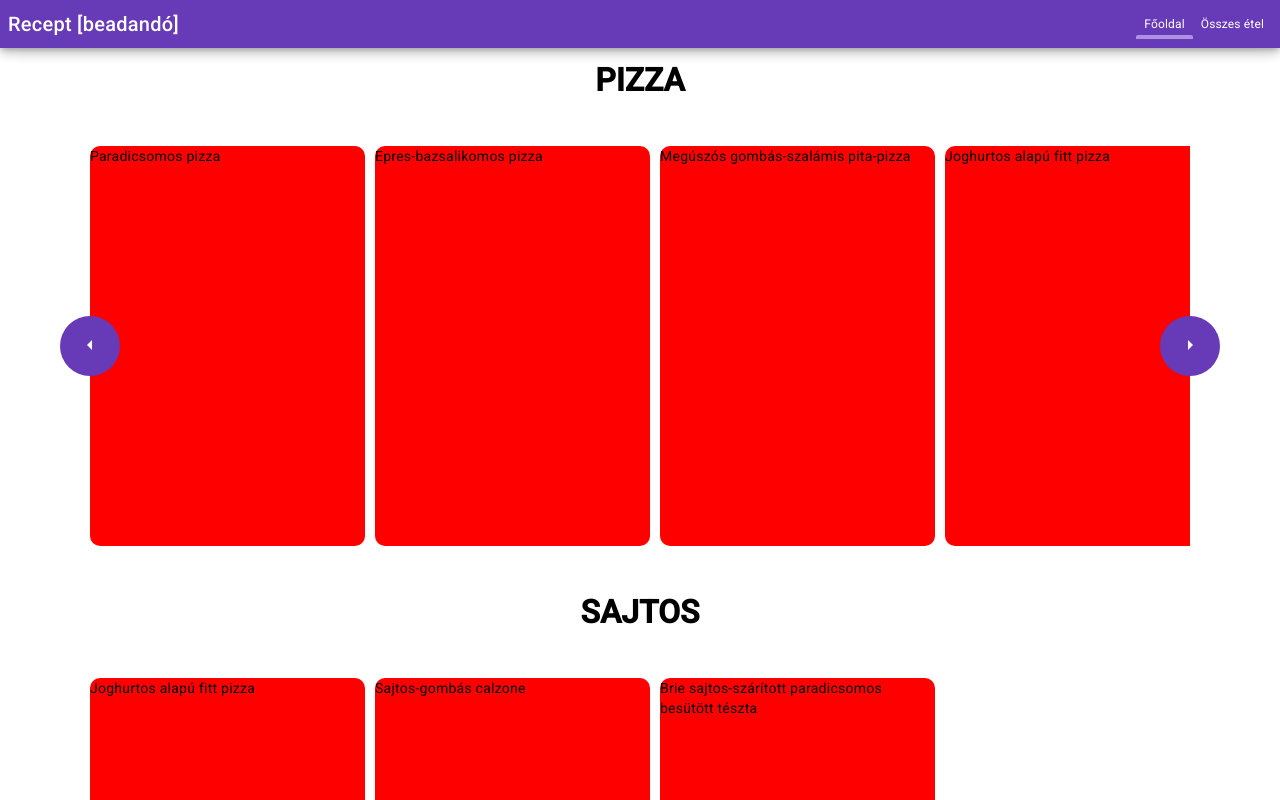
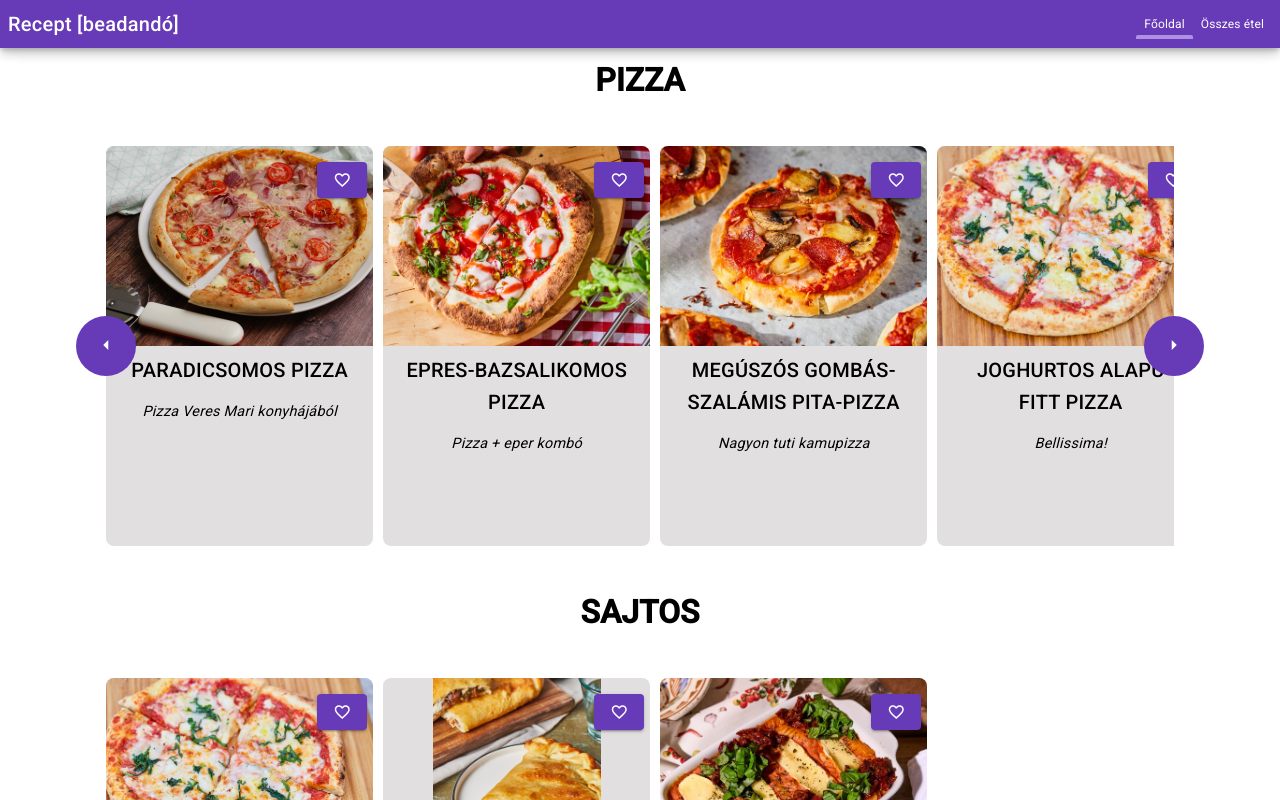
Before and after one commit to buthiattila/buthi-attila-beadando, an Angular app: page /home in a window 1280 px wide. Shown: the top 800 px of the page. Built offline with nearby package versions, Linux system fonts and the light colour scheme; what ng-image-slider would draw is missing.

Commit message:
főoldal ételsávok lv.3 kategóriánként listázás (kártyák + léptetés)

```diff
--- a/src/app/features/foods-widget/foods-widget.component.html
+++ b/src/app/features/foods-widget/foods-widget.component.html
@@ -8,8 +8,15 @@
           <div class="carousel-inner">
             <div class="track">
               <article class="slider-item" *ngFor="let food of foods | arrayFilter:category">
+                <app-btn-favorite class="btn-favorite" [itemIdentifier]="food.id"></app-btn-favorite>
                 <div class="entry-content-item">
-                  {{food.name}}
+                  <figure>
+                    <img src="{{food.image}}" alt="{{food.name}}" class="entry-image"/>
+                  </figure>
+                  <div class="entry-description">
+                    <div class="entry-title"><h2>{{food.name}}</h2></div>
+                    <div class="entry-summary">{{food.shortDescription}}</div>
+                  </div>
                 </div>
               </article>
             </div>
--- a/src/app/features/foods-widget/foods-widget.component.scss
+++ b/src/app/features/foods-widget/foods-widget.component.scss
@@ -5,6 +5,13 @@ $text_color_2: #673ab7;
   margin-top: 2rem;
   margin-bottom: 2rem;
   color: $text_color_2;
+}
+
+.btn-favorite {
+  position: absolute;
+  top: 1rem;
+  right: 1rem;
+  z-index: 1;
 }
 
 .category-title {
@@ -15,12 +22,28 @@ $text_color_2: #673ab7;
 }
 
 .carousel-container {
-  width: 1100px;
+  width: 85%;
   margin: 50px auto;
   position: relative;
 
+  @media (max-width: 576px) {
+    width: 95%;
+  }
+
   @media (max-width: 768px) {
     width: 95%;
+  }
+
+  @media (max-width: 992px) {
+    width: 95%;
+  }
+
+  @media (max-width: 1200px) {
+    width: 85%;
+  }
+
+  @media (max-width: 1400px) {
+    width: 85%;
   }
 
   .carousel-inner {
@@ -29,29 +52,88 @@ $text_color_2: #673ab7;
     overflow: hidden;
 
     .track {
-      display: inline-flex;
+      display: flex;
+
       height: 100%;
       transition: transform 0.2s ease-in-out;
 
+      @media (min-width: 768px) {
+        display: inline-flex;
+      }
+
       .slider-item {
-        width: 275px;
+        width: 267px;
         height: 400px;
         flex-shrink: 0;
         padding-right: 10px;
+        border-radius: .5rem;
+        position: relative;
 
-        @media (max-width: 768px) {
-          width: 184px;
+        @media (max-width: 767px) {
+          width: 50%;
+        }
+
+        @media (max-width: 576px) {
+          width: 100%;
         }
 
         .entry-content-item {
-          background-color: red;
+          background-color: #e1dfdf;
           width: 100%;
           height: 100%;
-          /*display: flex;
-          flex-direction: column;
-          justify-content: center;
-          align-items: center;*/
-          border-radius: 10px;
+          border-radius: .5rem;
+
+          figure {
+            width: 100%;
+            height: 200px;
+            display: flex;
+            justify-content: center;
+            position: relative;
+            overflow: hidden;
+            border-top-left-radius: .5rem;
+            border-top-right-radius: .5rem;
+
+            @media (max-width: 576px) {
+              display: block;
+            }
+
+            .entry-image {
+              background-size: cover;
+              background-position: center;
+              background-repeat: no-repeat;
+
+
+              @media (max-width: 576px) {
+                width: 100%;
+              }
+            }
+          }
+
+          .entry-description {
+            position: relative;
+            padding: 0 20px 20px 20px;
+            text-align: center;
+
+            .entry-title {
+              position: relative;
+              padding-top: .5rem;
+              font-size: 30px;
+              line-height: 1.1em;
+              margin-bottom: 8px !important;
+              text-transform: uppercase;
+            }
+
+            .entry-summary {
+              overflow: hidden;
+              display: -webkit-box;
+              -webkit-line-clamp: 3;
+              -webkit-box-orient: vertical;
+              max-height: 75px;
+              font-weight: normal;
+              font-style: italic;
+              font-size: .9rem;
+            }
+          }
         }
       }
     }
```
Also changed, not shown: 1 other file (tests, documents, lock files or other folders).
